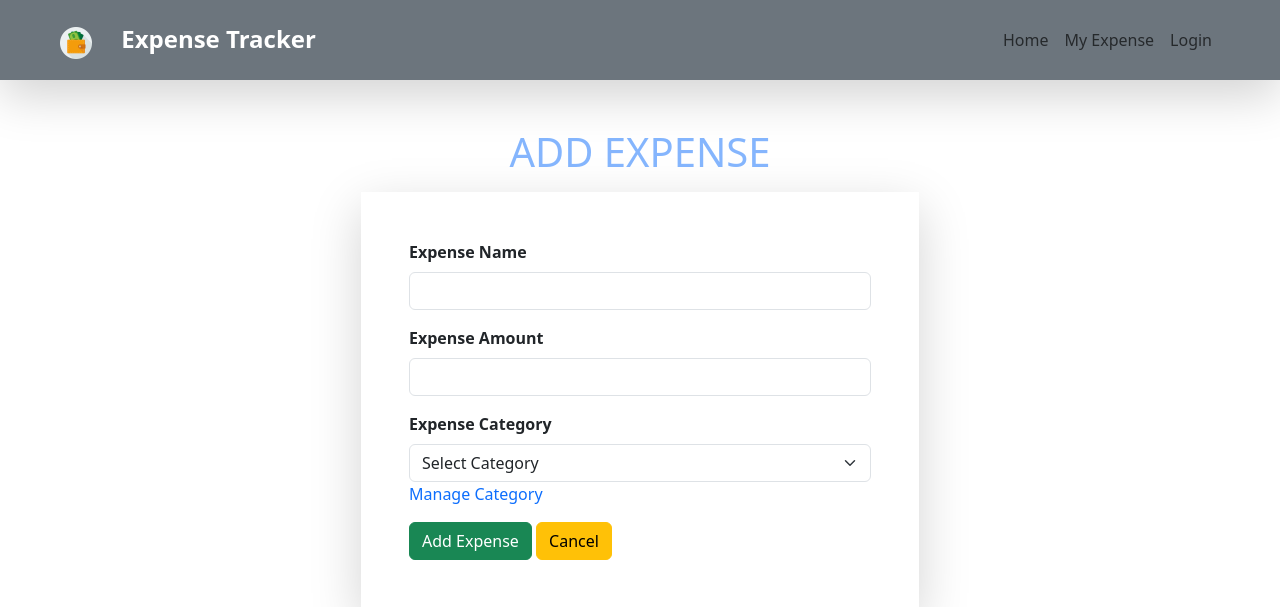
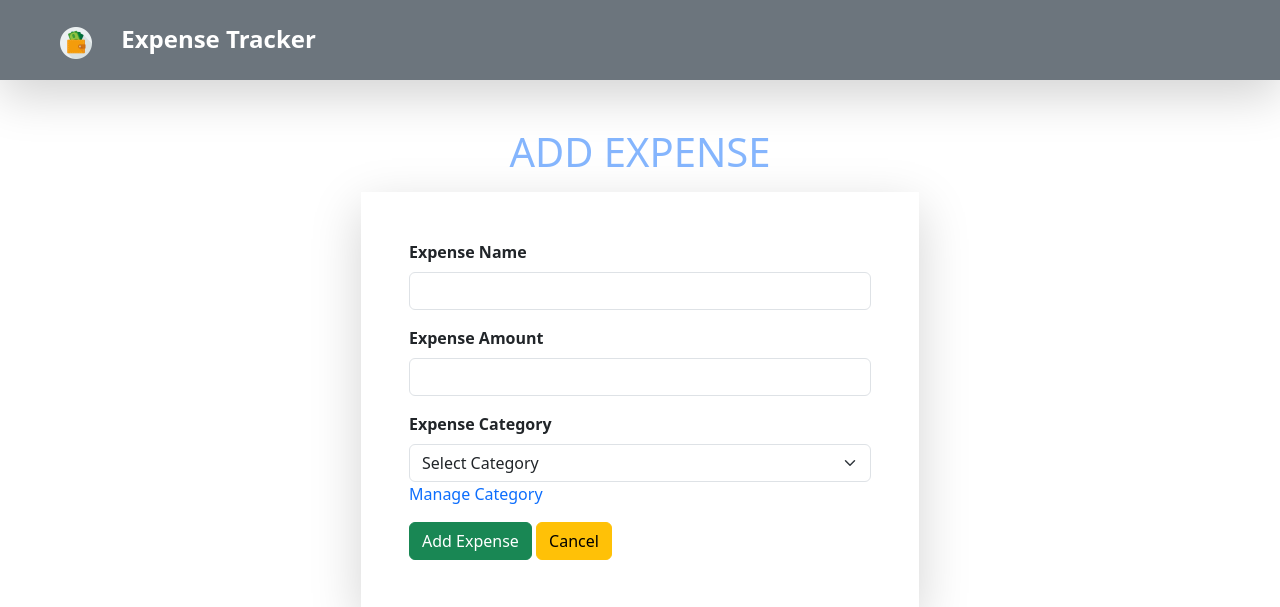
Before and after one commit to karthi-mr/expense-tracker-Django, a Django app: page /expense/add/ in a window 1280 px wide. Shown: the top 607 px of the page. Run offline with Django 5.2, Linux system fonts and the light colour scheme; a user stored in the database is signed in; data comes from the database, SQL or seed files in the repository; both versions use the stored data as it was after the commit.

Commit message:
navbar update

```diff
--- a/expense/templates/expense/navbar.html
+++ b/expense/templates/expense/navbar.html
@@ -1,25 +1,9 @@
 {% load static %}
-<nav class="navbar navbar-expand-lg bg-secondary px-5 py-3 shadow-lg">
+<nav class="navbar navbar-expand bg-secondary px-5 py-3 shadow-lg">
     <div class="container-fluid">
         <a href="{% url 'home' %}" class="navbar-brand text-white">
             <img src="{% static 'image/logo.png' %}" alt="expense-img" class="navbar-img">
             <span class="navbar-title ms-4">Expense Tracker</span>
         </a>
-        <button type="button" class="navbar-toggler" data-bs-toggle="collapse" data-bs-target="#navContent">
-            <span class="navbar-toggler-icon"></span>
-        </button>
-        <div class="collapse navbar-collapse" id="navContent">
-            <ul class="navbar-nav ms-auto mb-2 mb-lg-0">
-                <li class="nav-item">
-                    <a href="#" class="nav-link">Home</a>
-                </li>
-                <li class="nav-item">
-                    <a href="{% url 'index' %}" class="nav-link">My Expense</a>
-                </li>
-                <li class="nav-item">
-                    <a href="#" class="nav-link">Login</a>
-                </li>
-            </ul>
-        </div>
     </div>
 </nav>
--- a/expense/views.py
+++ b/expense/views.py
@@ -1,5 +1,6 @@
 import datetime
 
+from django.contrib.auth.decorators import login_required
 from django.db.models import Q, Sum
 from django.shortcuts import get_object_or_404, redirect, render
 from django.urls import reverse
@@ -9,9 +10,12 @@ from expense.models import Category, Expense
 
 
 def home(request):
+    if request.user.is_authenticated:
+        return redirect(reverse('index'))
     return render(request, "expense/home.html", {})
 
 
+@login_required
 def index(request):
     expenses = Expense.objects.filter(user=request.user).order_by("-edited")
     totalExpenses = expenses.aggregate(Sum("amount"))
@@ -59,6 +63,7 @@ def index(request):
     return render(request, "expense/index.html", context)
 
 
+@login_required
 def add_expense(request):
     if request.method == "POST":
         expenseForm = ExpenseForm(request.user, request.POST)
@@ -71,6 +76,7 @@ def add_expense(request):
     return render(request, "expense/add.html", {"expense_form": expenseForm})
 
 
+@login_required
 def edit_expense(request, expenseId):
     expense = get_object_or_404(Expense, pk=expenseId)
     if request.method == "POST":
@@ -82,6 +88,7 @@ def edit_expense(request, expenseId):
     return render(request, "expense/edit.html", {"expense_form": expenseForm})
 
 
+@login_required
 def delete_expense(request, expenseId):
     expense = get_object_or_404(Expense, pk=expenseId)
     if request.method == "POST":
@@ -90,11 +97,13 @@ def delete_expense(request, expenseId):
     return render(request, "expense/delete.html", {"expense": expense})
 
 
+@login_required
 def category_index(request):
     categories = Category.objects.filter(Q(user=request.user) | Q(user__id=1))
     return render(request, "expense/category-index.html", {"categories": categories})
 
 
+@login_required
 def add_category(request):
     if request.method == "POST":
         categoryForm = CategoryForm(request.POST)
@@ -107,6 +116,7 @@ def add_category(request):
     return render(request, "expense/category-add.html", {"category_form": categoryForm})
 
 
+@login_required
 def edit_category(request, categoryId):
     category = get_object_or_404(Category, pk=categoryId)
     if request.method == "POST":
@@ -120,6 +130,7 @@ def edit_category(request, categoryId):
     )
 
 
+@login_required
 def delete_category(request, categoryId):
     category = get_object_or_404(Category, pk=categoryId)
     if request.method == "POST":
```
Also changed, not shown: db.sqlite3.
